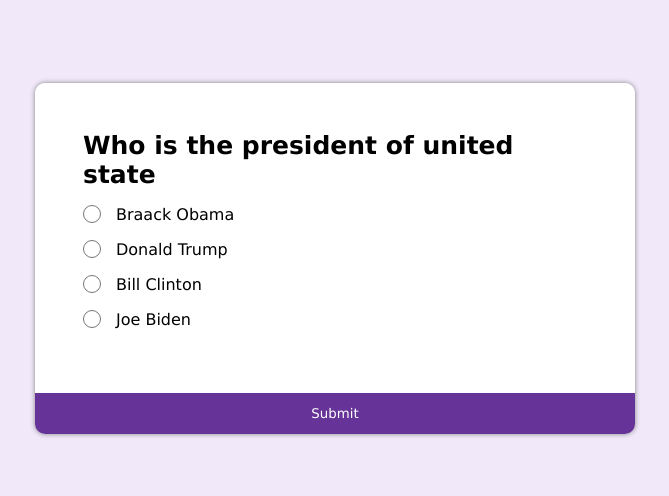
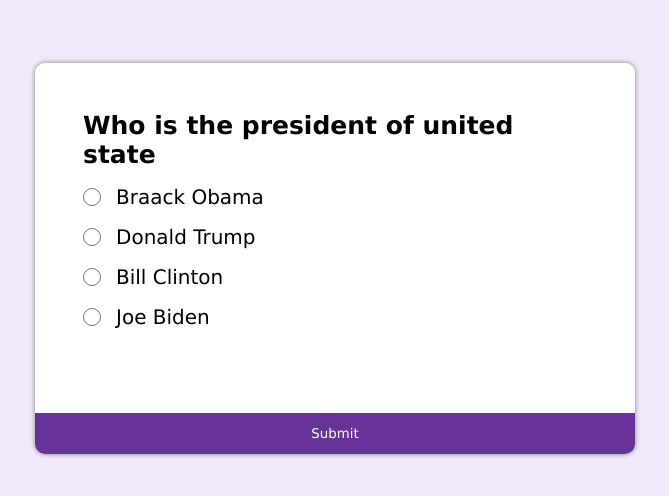
Before and after one commit to Mithungith/practice-quiz, a plain HTML site: page index.html in a window 1280 px wide. Shown: the part 142-638 px from the top of the page, without its empty margins (305-974 px from the left). Drawn offline with Linux system fonts and the light colour scheme.

Commit message:
Initializ 1e

```diff
--- a/index.html
+++ b/index.html
@@ -17,19 +17,19 @@
                 <ul class="answersList">
                     <li>
                         <input type="radio" id="option1" data-option="1" name="option">
-                        <label for="option1">Andrews</label>
+                        <label for="option1" id="a_option">Andrews</label>
                     </li>
                     <li>
                         <input type="radio" id="option2" data-option="2" name="option">
-                        <label for="option2">DCAV</label>
+                        <label for="option2" id="b_option">DCAV</label>
                     </li>
                     <li>
                         <input type="radio" id="option3" data-option="3" name="option">
-                        <label for="option3">MSIT</label>
+                        <label for="option3" id="c_option">MSIT</label>
                     </li>
                     <li>
                         <input type="radio" id="option4" data-option="4" name="option">
-                        <label for="option4">Sarda</label>
+                        <label for="option4" id="d_option">Sarda</label>
                     </li>
                 </ul>
             </div>
--- a/script.js
+++ b/script.js
@@ -2,66 +2,61 @@ const container = document.querySelector(".childContainer");
 const data = [
   {
     question:"Who is the president of united state",
-    option1: "Braack Obama",
-    option2:"Donald Trump",
-    option3:"Bill Clinton",
-    option4:"Joe Biden",
-    correct:"Joe Biden"
+    a: "Braack Obama",
+    b:"Donald Trump",
+    c:"Bill Clinton",
+    d:"Joe Biden",
+    correct:"d"
   },
   {
     question:"Who is the prime minister of india",
-    option1: "Narendra Modi",
-    option2:"Donald Trump",
-    option3:"Bill Clinton",
-    option4:"Joe Biden",
-    correct:"Narendra Modi"
-  }
+    a: "Narendra Modi",
+    b:"Donald Trump",
+    c:"Bill Clinton",
+    d:"Joe Biden",
+    correct:"a"
+  },
+  {
+    question:"Who is the president of india",
+    a: "Narendra Modi",
+    b:"Dropadi murmu",
+    c:"Bill Clinton",
+    d:"Joe Biden",
+    correct:"b"
+  },
 ];
 
-let contentCount = 0;
+const question = document.querySelector(".question");
+const optionA = document.querySelector("#a_option");
+const optionB = document.querySelector("#b_option");
+const optionC = document.querySelector("#c_option");
+const optionD = document.querySelector("#d_option");
+const submitBtn = document.querySelector(".submitBtn");
 
-function htmlInsert(){
-  const html1 = `
-    <div class="content">
-    <h2 class="question">${data[contentCount].question}</h2>
 
-    <ul class="answersList">
-        <li>
-            <input type="radio" id="option1" data-option="1" name="option">
-            <label for="option1">${data[contentCount].option1}</label>
-        </li>
-        <li>
-            <input type="radio" id="option2" data-option="2" name="option">
-            <label for="option2">${data[contentCount].option2}</label>
-        </li>
-        <li>
-            <input type="radio" id="option3" data-option="3" name="option">
-            <label for="option3">${data[contentCount].option3}</label>
-        </li>
-        <li>
-            <input type="radio" id="option4" data-option="4" name="option">
-            <label for="option4">${data[contentCount].option4}</label>
-        </li>
-    </ul>
-    </div>
-    <div>
-      <button class="submitBtn">Submit</button>
-    </div>
-`
-container.innerHTML = html1;
-};
+let questionCount = 0;
+updateQuestions();
+function updateQuestions(){
+    question.innerText = data[questionCount].question;
+    optionA.innerText = data[questionCount].a;
+    optionB.innerText = data[questionCount].b;
+    optionC.innerText = data[questionCount].c;
+    optionD.innerText = data[questionCount].d;
+}
 
-htmlInsert();
-
-const submitBtn = document.querySelector(".submitBtn");
+function reload(){
+  submitBtn.innerText="Reload";
+  window.location.reload();
+}
 submitBtn.addEventListener("click",()=>{
-  if(contentCount>data.length){
-    contentCount=0;
-    htmlInsert();
+  if(questionCount<data.length-1){
+    questionCount++;
+    updateQuestions();
+    console.log(questionCount);
   }
   else{
-    contentCount++;
-    htmlInsert();
+    questionCount=0;
+    console.log(questionCount);
+    updateQuestions();
   }
-  console.log(contentCount)
 })
--- a/styles.css
+++ b/styles.css
@@ -46,9 +46,14 @@ body{
   width: 18px;
   height: 18px;
 }
+.answersList label{
+  font-size: 20px;
+  font-weight: 500;
+}
 
 .content{
   color: #000;
   padding: 3rem;
   background-color: #fff;
+  min-height: 350px;
 }
```
